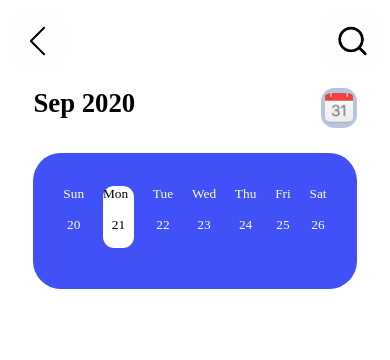
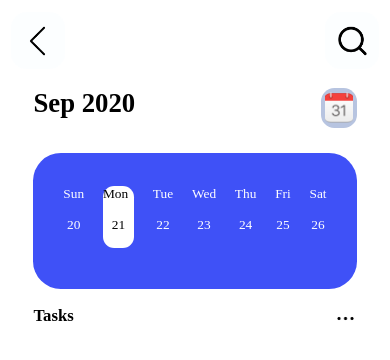
Before and after one commit to Mansoorali121/React-Native-Interview-Preparation, a React Native app: screen / in a window 390 px wide. Shown: the top 360 px of the page. Built offline with nearby package versions, Linux system fonts and the light colour scheme.

Commit message:
T3 header title

```diff
--- a/App.js
+++ b/App.js
@@ -153,6 +153,7 @@ import { s } from 'react-native-size-matters';
 import T3header from './src/components/T3header';
 import T3text from './src/components/T3text';
 import Selecteditem from './src/components/Selecteditem';
+import T3cardheader from "./src/components/T3cardheader";
 
 const App = () => {
   return (
@@ -161,6 +162,7 @@ const App = () => {
         <T3header />
         <T3text />
         <Selecteditem />
+        <T3cardheader/>
       </View>
     </View>
   );
--- /dev/null
+++ b/src/components/T3cardheader.js
@@ -0,0 +1,27 @@
+import { Image, StyleSheet, Text, View } from 'react-native'
+import React from 'react'
+import { s, vs } from 'react-native-size-matters';
+
+const T3cardheader = () => {
+  return (
+    <View style={styles.cont}>
+      <Text style={styles.headertitle}>Tasks</Text>
+      <Image source={require("../assets/horizontal.png")} style={styles.image} />
+    </View>
+  )
+}
+
+export default T3cardheader;
+
+const styles = StyleSheet.create({
+    cont:{marginTop:s(15), marginHorizontal:s(20), flexDirection:"row",justifyContent:"space-between"},
+
+    headertitle:{fontSize:s
+        (15),
+        fontWeight:"bold",
+        fontFamily:"Outfit-Regular"
+    },
+    image:{height:vs(20), width:s
+        (20)
+    },
+})
```
Also changed, not shown: src/assets/horizontal.png (added).
